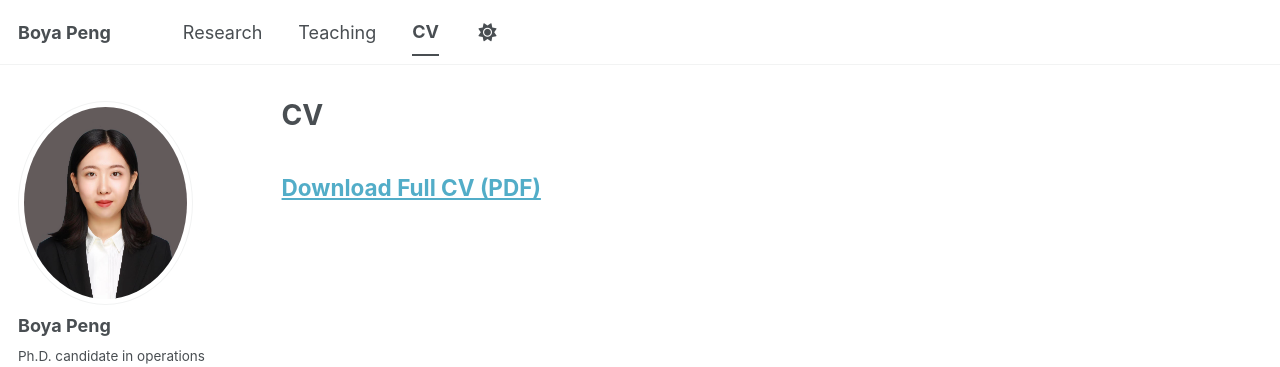
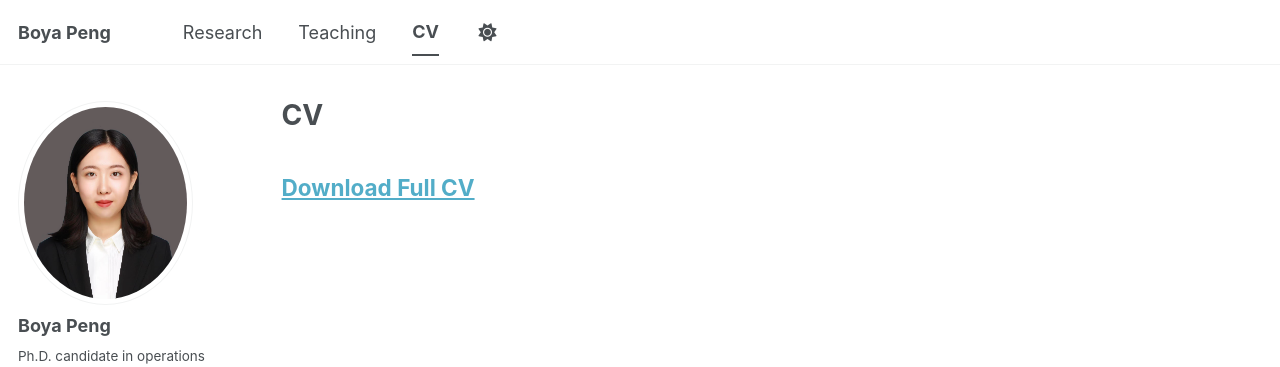
Before and after one commit to peng-boya/peng-boya.github.io, a Jekyll site: the page built from _pages/cv.md, in a window 1280 px wide. Shown: the top 367 px of the page. Built offline with Jekyll 4.4.1, drawn with Linux system fonts in a browser that asks for light colours; some web fonts are replaced; a script bundle is joined from its source files by our own code; library files that are not in the unit come from our copies.

Commit message:
Update cv.md

```diff
--- a/_pages/cv.md
+++ b/_pages/cv.md
@@ -7,7 +7,7 @@ author_profile: true
 
 {% include base_path %}
 
-## [Download Full CV (PDF)](/files/CV_BoyaPeng.pdf)
+## [Download Full CV](/files/CV_BoyaPeng.pdf)
 
 <!-- <a href="{{ base_path }}/files/CV_BoyaPeng.pdf" class="btn btn--primary">
   <i class="fas fa-download"></i> Download Full CV (PDF)
```
